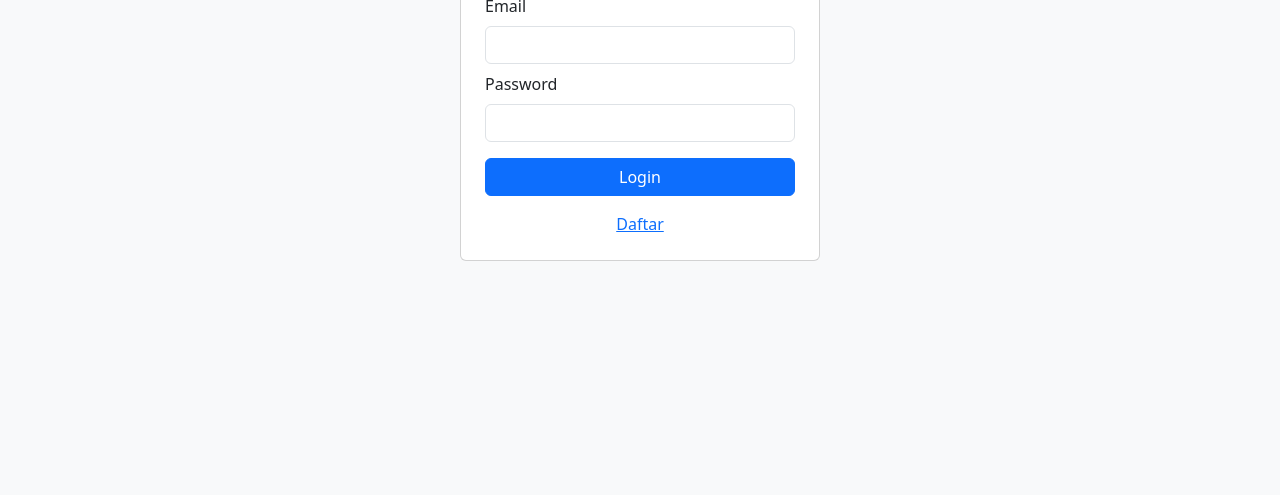
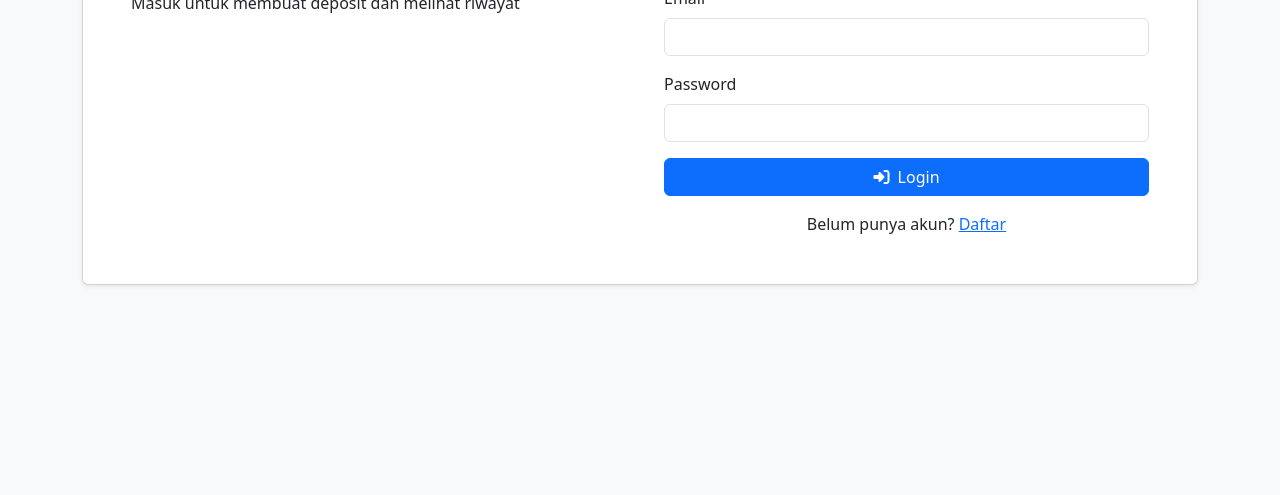
Before and after one commit to jhodypedia/ttd-digital, a plain HTML site: page login.html in a window 1280 px wide. Shown: the part 305-800 px from the top of the page. Drawn offline with nearby package versions, Linux system fonts and the light colour scheme.

Commit message:
Update login.html

```diff
--- a/login.html
+++ b/login.html
@@ -1,19 +1,28 @@
-<!DOCTYPE html>
+<!doctype html>
 <html lang="id">
 <head>
-  <meta charset="utf-8" />
-  <meta name="viewport" content="width=device-width,initial-scale=1" />
+  <meta charset="utf-8">
+  <meta name="viewport" content="width=device-width,initial-scale=1">
   <title>Login - Pansa Gateway</title>
+
   <link href="https://cdn.jsdelivr.net/npm/bootstrap@5.3.2/dist/css/bootstrap.min.css" rel="stylesheet">
+  <link href="https://cdnjs.cloudflare.com/ajax/libs/font-awesome/6.5.0/css/all.min.css" rel="stylesheet">
   <link href="https://cdnjs.cloudflare.com/ajax/libs/toastr.js/latest/toastr.min.css" rel="stylesheet">
-  <link href="/assets/css/style.css" rel="stylesheet">
+  <link href="/style.css" rel="stylesheet">
 </head>
 <body class="bg-light">
-  <div class="container d-flex align-items-center justify-content-center" style="min-height:100vh">
-    <div class="card p-4" style="width:360px">
-      <h5 class="mb-3">Login</h5>
+
+<div class="container container-md d-flex align-items-center" style="min-height:100vh">
+  <div class="card p-4 w-100 shadow-sm">
+    <div class="row g-0">
+      <div class="col-md-6 d-none d-md-block p-4">
+        <h4>Pansa Gateway</h4>
+        <p class="small-muted">Masuk untuk membuat deposit dan melihat riwayat</p>
+      </div>
+      <div class="col-md-6 p-4">
+        <h5>Login</h5>
         <form id="loginForm">
-        <div class="mb-2">
+          <div class="mb-3">
             <label class="form-label">Email</label>
             <input id="login_email" class="form-control" type="email" required>
           </div>
@@ -21,18 +30,19 @@
             <label class="form-label">Password</label>
             <input id="login_password" class="form-control" type="password" required>
           </div>
-        <button class="btn btn-primary w-100">Login</button>
-        <div class="text-center mt-3">
-          <a href="/register.html">Daftar</a>
+          <button class="btn btn-primary w-100" type="submit"><i class="fa fa-sign-in-alt me-1"></i> Login</button>
+        </form>
+        <div class="text-center mt-3 small-muted">
+          Belum punya akun? <a href="/register">Daftar</a>
         </div>
-      </form>
+      </div>
+    </div>
   </div>
 </div>
 
 <script src="https://code.jquery.com/jquery-3.7.1.min.js"></script>
+<script src="https://cdn.jsdelivr.net/npm/bootstrap@5.3.2/dist/js/bootstrap.bundle.min.js"></script>
 <script src="https://cdnjs.cloudflare.com/ajax/libs/toastr.js/latest/toastr.min.js"></script>
-  <script src="/assets/js/config.js"></script>
-  <script src="/assets/js/common.js"></script>
-  <script src="/assets/js/auth.js"></script>
+<script src="/main.js"></script>
 </body>
 </html>
```
Lines whose indentation alone changed are shown as unchanged.
